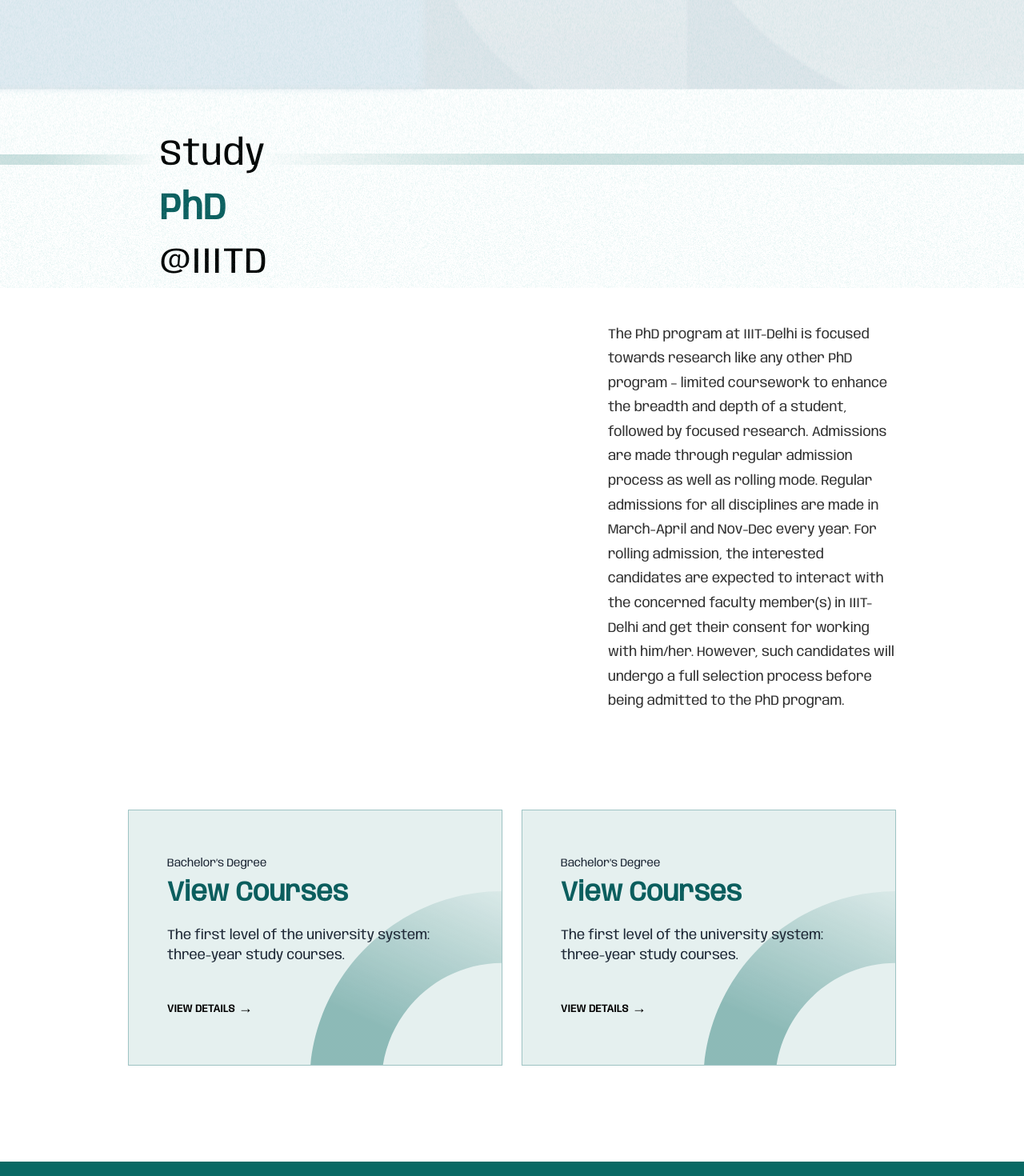
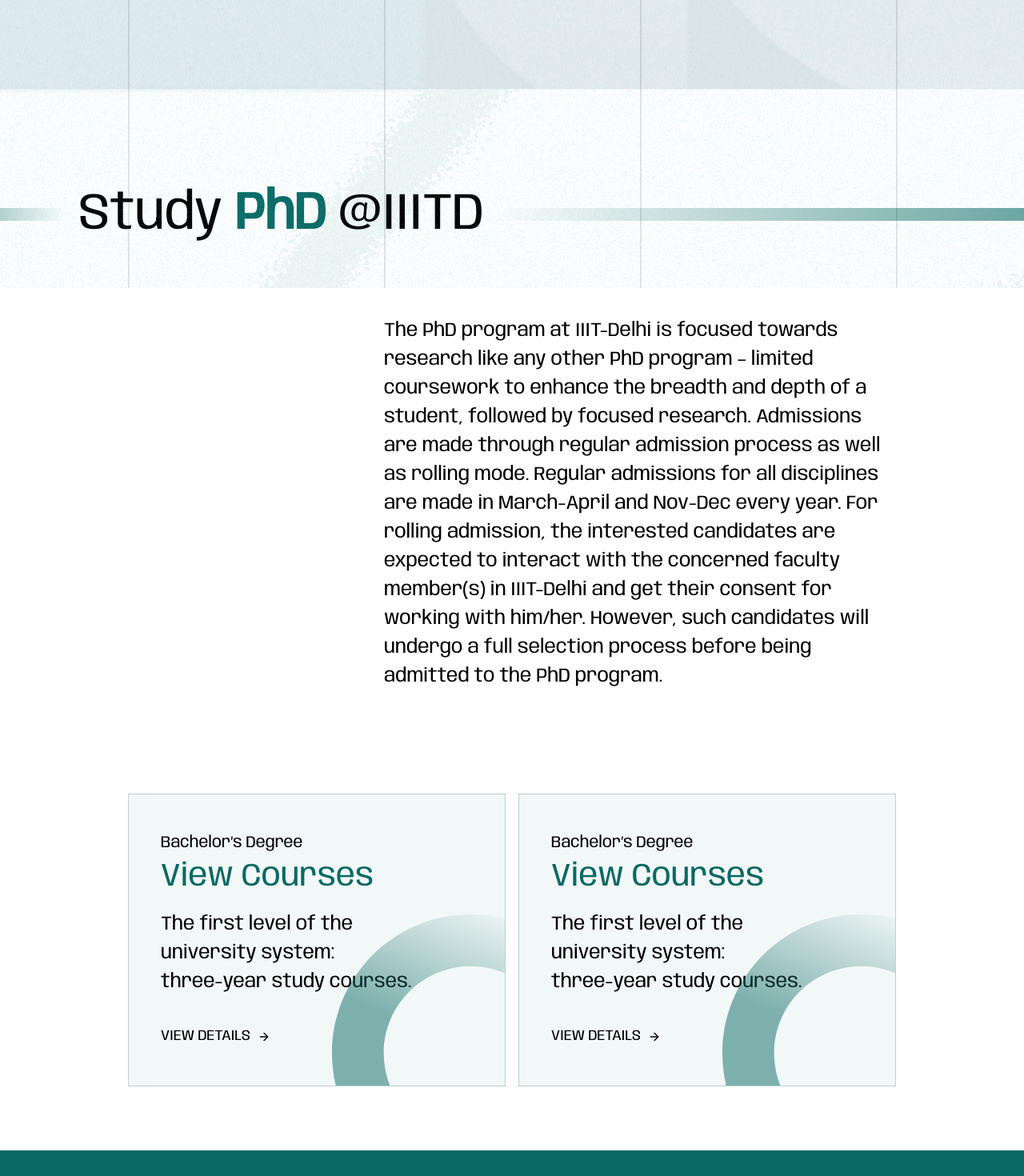
Before and after one commit to CosecSecCot/IIITD-HCD-Frontend, a React (Vite) app: page /study/phd in a window 1280 px wide. Shown: the part 440-1910 px from the top of the page at 80% size. Built offline with nearby package versions, Linux system fonts and the light colour scheme.

Commit message:
fix study phd page

```diff
--- a/src/pages/StudyPhDPage/index.jsx
+++ b/src/pages/StudyPhDPage/index.jsx
@@ -1,21 +1,21 @@
 import React, { useRef } from "react";
 import Navbar from "../../components/Navbar";
-import gradientRing from "../../assets/gradient-ring.svg"; // <-- Your quarter arc SVG
-import leftrectangleLine from "../../assets/leftRectangle.svg";
-import rightrectangleLine from "../../assets/rightRectangle.svg";
+import GridLines from "../../components/GridLines";
+import gradientRing from "../../assets/gradient-ring.svg";
 import Footer from "../../components/Footer";
-import { ArrowLeft } from "lucide-react";
+import { ArrowLeft, ArrowRight } from "lucide-react";
 
 import gsap from "gsap";
 import { useGSAP } from "@gsap/react";
 gsap.registerPlugin(useGSAP);
 
-const CourseDirectory = () => {
+const StudyPhD = () => {
   return (
-    <div className="relative min-h-screen font-anybody bg-white overflow-x-hidden">
+    <div className="relative font-anybody">
       <div className="texture-overlay" />
       <div className="background-element z-10" />
       <Navbar type="solid" />
+      <GridLines count={4} />
       <Banner
         title={"Human Centered Design"}
         subtitle={"Doctor of Philosophy  |  PhD"}
@@ -24,113 +24,44 @@ const CourseDirectory = () => {
         }
       />
 
-      {/* PhD Section */}
-      <div className="relative z-10 w-full pb-20 pt-10 bg-white ">
-        {/* Replace Image Heading with this custom line-heading */}
-        <div className="w-full flex items-baseline mb-10 px-[0px]">
-          <img
-            src={leftrectangleLine}
-            alt="Left Line"
-            className="h-auto w-[200px] mr-auto"
-          />
-
-          <h2 className="text-[45px] font-light text-black tracking-wide">
-            Study <span className="text-[#0b5e5e] font-semibold">PhD</span>{" "}
-            @IIITD
-          </h2>
-
-          <img
-            src={rightrectangleLine}
-            alt="Right Line"
-            className="h-auto w-[960px] ml-auto"
-          />
-        </div>
-
-        <div className="px-[160px] ml-[600px]">
-          <p className="text-[17px] text-[#333] font-light leading-[1.8] max-w-[780px] text-left">
-            The PhD program at IIIT-Delhi is focused towards research like any
-            other PhD program – limited coursework to enhance the breadth and
-            depth of a student, followed by focused research. Admissions are
-            made through regular admission process as well as rolling mode.
-            Regular admissions for all disciplines are made in March-April and
-            Nov-Dec every year. For rolling admission, the interested candidates
-            are expected to interact with the concerned faculty member(s) in
-            IIIT- Delhi and get their consent for working with him/her. However,
-            such candidates will undergo a full selection process before being
-            admitted to the PhD program.
-          </p>
-        </div>
+      {/* Heading */}
+      <div
+        role="heading"
+        aria-describedby="study-phd-heading"
+        className="flex items-center gap-[1em] mt-[100px]"
+      >
+        <div className="h-[16px] w-[12.5vw] bg-gradient-to-r from-brand-accent2/30 to-transparent" />
+        <h2
+          id="study-phd-heading"
+          className="text-[64px] font-light flex-shrink-0"
+        >
+          Study <span className="text-brand-accent2 font-semibold">PhD</span>{" "}
+          @IIITD
+        </h2>
+        <div className="h-[16px] w-full mr-auto bg-gradient-to-l from-brand-accent2/60 to-transparent" />
       </div>
 
-      {/* View Courses Cards */}
-      <div className="relative z-10 bg-white px-[160px] py-10">
-        <div className="flex gap-6 w-full">
-          {/* Card 1 */}
-          <div
-            className="border border-[#9fc5c5] px-12 py-10 w-1/2 relative overflow-hidden shadow-sm min-h-[320px] flex flex-col justify-center"
-            style={{ backgroundColor: "rgba(9, 105, 100, 0.1)" }}
-          >
-            {/* Quarter Arc SVG */}
-            <img
-              src={gradientRing}
-              alt="Quarter Arc"
-              className="absolute right-[-60px] bottom-[-80px] w-[300px] opacity-80 pointer-events-none"
-            />
+      <p className="ml-[37.5vw] mt-[80px] w-[50vw] text-[24px] font-light">
+        The PhD program at IIIT-Delhi is focused towards research like any other
+        PhD program – limited coursework to enhance the breadth and depth of a
+        student, followed by focused research. Admissions are made through
+        regular admission process as well as rolling mode. Regular admissions
+        for all disciplines are made in March-April and Nov-Dec every year. For
+        rolling admission, the interested candidates are expected to interact
+        with the concerned faculty member(s) in IIIT-Delhi and get their consent
+        for working with him/her. However, such candidates will undergo a full
+        selection process before being admitted to the PhD program.
+      </p>
 
-            <div className="relative z-10">
-              <p className="text-[14px] text-gray-800 mb-1">
-                Bachelor’s Degree
-              </p>
-              <h3 className="text-[34px] text-[#0b5e5e] font-bold leading-snug mb-4">
-                View Courses
-              </h3>
-              <p className="text-[17px] text-gray-800 font-normal mb-10">
-                The first level of the university system:
-                <br />
-                three-year study courses.
-              </p>
-              <button className="text-[13px] font-bold text-black uppercase tracking-wide flex items-center gap-1">
-                View Details <span className="text-[18px]">→</span>
-              </button>
-            </div>
-          </div>
-
-          {/* Card 2 */}
-          <div
-            className="border border-[#9fc5c5] px-12 py-10 w-1/2 relative overflow-hidden shadow-sm min-h-[320px] flex flex-col justify-center"
-            style={{ backgroundColor: "rgba(9, 105, 100, 0.1)" }}
-          >
-            {/* Quarter Arc SVG */}
-            <img
-              src={gradientRing}
-              alt="Quarter Arc"
-              className="absolute right-[-60px] bottom-[-80px] w-[300px] opacity-80 pointer-events-none"
-            />
-
-            <div className="relative z-10">
-              <p className="text-[14px] text-gray-800 mb-1">
-                Bachelor’s Degree
-              </p>
-              <h3 className="text-[34px] text-[#0b5e5e] font-bold leading-snug mb-4">
-                View Courses
-              </h3>
-              <p className="text-[17px] text-gray-800 font-normal mb-10">
-                The first level of the university system:
-                <br />
-                three-year study courses.
-              </p>
-              <button className="text-[13px] font-bold text-black uppercase tracking-wide flex items-center gap-1">
-                View Details <span className="text-[18px]">→</span>
-              </button>
-            </div>
-          </div>
-        </div>
+      <div className="w-[75vw] ml-[12.5vw] mt-[128px] grid grid-cols-2 gap-x-[1em]">
+        <ViewCoursesCard />
+        <ViewCoursesCard />
       </div>
       <Footer />
     </div>
   );
 };
-export default CourseDirectory;
+export default StudyPhD;
 
 function Banner({ title, subtitle, sideText }) {
   const bannerRef = useRef();
@@ -197,3 +128,36 @@ function Banner({ title, subtitle, sideText }) {
     </section>
   );
 }
+
+function ViewCoursesCard() {
+  return (
+    <div className="relative font-light border border-brand-accent2/25 bg-brand-accent2/5 backdrop-blur-md hover:backdrop-blur-2xl">
+      <div className="absolute w-full h-full">
+        <img src={gradientRing} alt="" className="absolute bottom-0 right-0" />
+      </div>
+      <div className="space-y-[2em] pl-[40px] pr-[80px] py-[48px]">
+        <div className="space-y-[0.5em]">
+          <div>
+            <p className="text-[20px] leading-tight">Bachelor’s Degree</p>
+            <h3 className="font-medium text-[40px] text-brand-accent2">
+              View Courses
+            </h3>
+          </div>
+          <p className="text-[24px]">
+            The first level of the university system:
+            <br />
+            three-year study courses.
+          </p>
+        </div>
+        <button
+          type="button"
+          className="reveal-animation-opacity-only flex items-center text-[14px] lg:text-[18px] gap-[0.5em]"
+          aria-label="View course details"
+        >
+          <span>VIEW DETAILS</span>
+          <ArrowRight className="w-[16px] h-[16px]" />
+        </button>
+      </div>
+    </div>
+  );
+}
```
